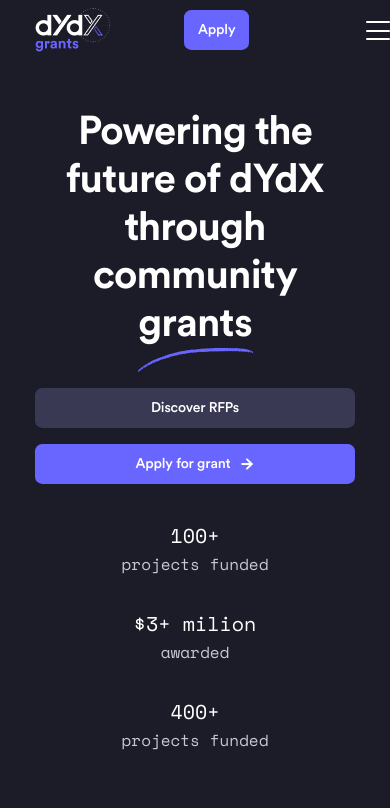
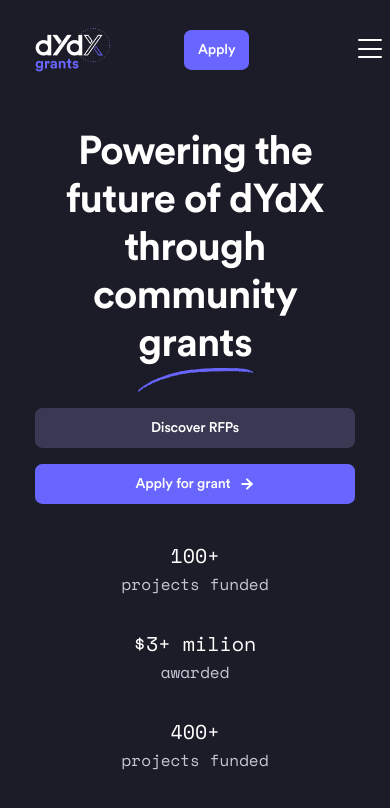
Before and after one commit to MishaPanivnyk/dydx-grants, a website built with Parcel: page src/index.html in a window 390 px wide. Built offline with nearby package versions, Linux system fonts and the light colour scheme.

Commit message:
fix hamburger-icon

```diff
--- a/src/partials/header.html
+++ b/src/partials/header.html
@@ -1,4 +1,4 @@
-<header class="page-header">
+<header class="header">
   <div class="container">
     <div class="header-flex">
       <a href="/" class="link"><img src="/src/images/logo.png" alt="logo" /></a>
--- a/src/sass/components/_header.scss
+++ b/src/sass/components/_header.scss
@@ -28,7 +28,7 @@
   display: block;
   width: 24px;
   height: 19px;
-  top: 21px;
+  top: 31px;
   right: -5px;
   z-index: 5;
   opacity: 0;
@@ -40,7 +40,7 @@
   width: 24px;
   height: 19px;
   position: absolute;
-  top: 21px;
+  top: 31px;
   right: 0px;
   z-index: 2;
   display: flex;
```
